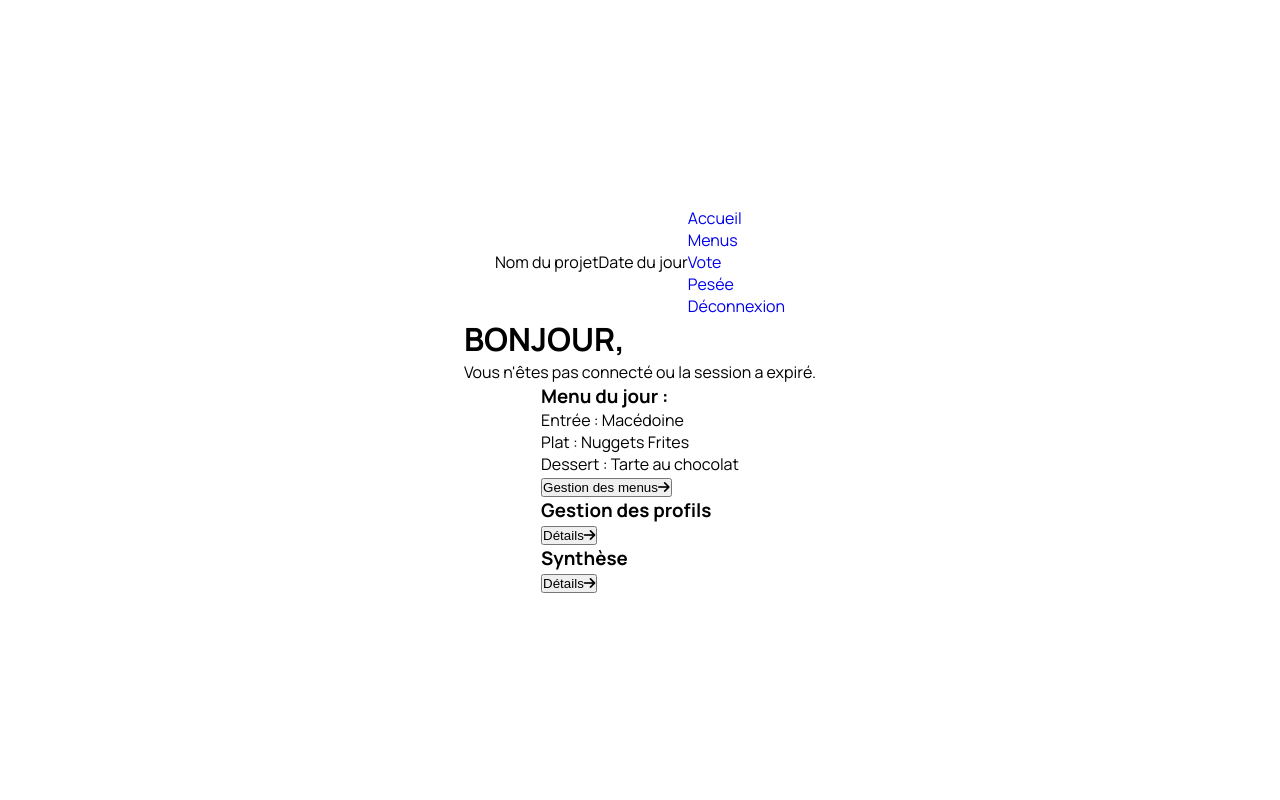
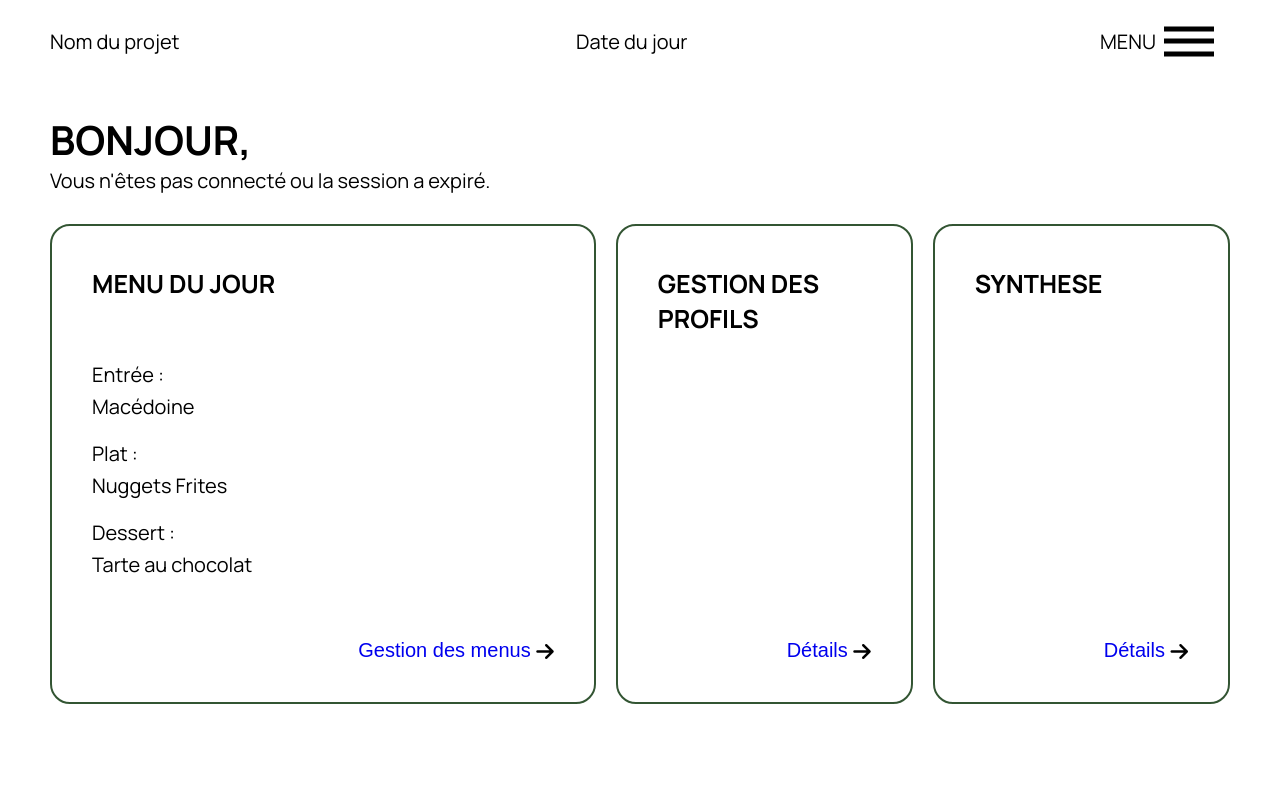
Before and after one commit to Samuelalhadef/BAP2_equipe3, a PHP site: page /Mairie/HTML_Admin_Home.php in a window 1280 px wide. Run offline with PHP 8.4, Linux system fonts and the light colour scheme; data comes from the database, SQL or seed files in the repository.

Commit message:
fix: navbar

```diff
--- a/CSS/globals.css
+++ b/CSS/globals.css
@@ -50,17 +50,120 @@
 }
 
 body {
+    font-family: var(--font-family);
+}
+
+h1{
+    font-size: 40px;
+}
+
+h2{
+    font-size: 35px;
+}
+
+h3{
+    font-size: 25px;
+}
+
+p{
+    font-size: 20px;
+}
+
+/*------------------------ NAVIGATION ------------------------ */
+
+header{
+    display: flex;
+    flex-direction: row;
+    justify-content: space-between;
+    align-items: center;
+    padding: 0 50px;
+}
+
+.off-screen-menu{
+    height: 100vh;
+    width: 100%;
+    max-width: 400px;
+    position: fixed;
+    border-radius: 25px 0 0 25px;
+    top: 0;
+    right: -450px;
     display: flex;
     flex-direction: column;
-    justify-content: center;
+    justify-content: space-around;
+    align-items: start;
+    font-size: 30px;
+    transition: 0.3s ease;
+    background-color: #F5F5F3;
+    gap: 30px;
+    padding: 0 0 0 20px;
+}
+
+.off-screen-menu-item{
+    margin-top: 25px;
+    line-height: 5rem;
+}
+
+.off-screen-menu-plus {
+    align-self: flex-end;
+    padding-right: 50px;
+}
+
+.off-screen-menu-item-text{
+    display: flex;
     align-items: center;
-    height: 100vh;
-    font-family: var(--font-family);
+    justify-content: flex-end;
+    gap: 10px;
+    font-size: 20px;
+}
+
+.off-screen-menu.active{
+    right: 0;
 }
 
 nav{
     display: flex;
-    justify-content: center;
+    flex-direction: row;
     align-items: center;
+    padding: 1rem;
+    display: flex;
+}
+
+.ham-menu{
+    height: 50px;
+    width: 50px;
+    margin-left: auto;
+    position: relative;
+}
+
+.ham-menu span{
+    height: 5px;
     width: 100%;
+    background-color: black;
+    position: absolute;
+    top: 50%;
+    left: 50%;
+    transform: translate(-50%, -50%);
+    transition: 0.3s ease;
 }
+
+.ham-menu span:nth-child(1){
+    top: 25%;
+}
+
+.ham-menu span:nth-child(3){
+    top: 75%;
+}
+
+.ham-menu.active span:nth-child(1){
+    top: 50%;
+    transform: translate(-50%, -50%) rotate(45deg);
+}
+
+.ham-menu.active span:nth-child(2){
+    opacity: 0;
+}
+
+.ham-menu.active span:nth-child(3){
+    top: 50%;
+    transform: translate(-50%, -50%) rotate(-45deg);
+}
--- a/CSS/profils.css
+++ b/CSS/profils.css
@@ -1 +1,53 @@
 @import url("./globals.css");
+
+.name_user_admin{
+    padding: 0 0 0 50px;
+    margin: 30px 0;
+}
+
+.container_profils{
+    display: flex;
+    flex-direction: row;
+    justify-content: center;
+    gap: 20px;
+    width: 100%;
+    padding: 0 50px;
+    height: 60vh;
+}
+
+.menu_recap, .gestion_profils, .synthese{
+    padding: 40px;
+    border: 2px solid var(--secondary);
+    border-radius: 20px;
+}
+
+.menu_recap{
+    display: flex;
+    flex-direction: column;
+    justify-content: space-between;
+    width: 100%;
+}
+
+.menu_container{
+    line-height: 2rem;
+}
+
+.menu_details{
+    margin: 15px 0;
+}
+
+.gestion_profils, .synthese{
+    display: flex;
+    flex-direction: column;
+    justify-content: space-between;
+    width: 50%;
+}
+
+button{
+    display: flex;
+    justify-content: end;
+    align-items: end;
+    background: none;
+    border: none;
+    font-size: 20px;
+}
--- /dev/null
+++ b/JS/nav.js
@@ -0,0 +1,18 @@
+//document.addEventListener("DOMContentLoaded", function () {
+//    const toggleButton = document.querySelector(".menu-toggle");
+//    const menu = document.querySelector(".nav-menu");
+//
+//    toggleButton.addEventListener("click", function () {
+//        const isExpanded = toggleButton.getAttribute("aria-expanded") === "true";
+//        toggleButton.setAttribute("aria-expanded", !isExpanded);
+//        menu.classList.toggle("active");
+//    });
+//});
+
+const hamMenu = document.querySelector('.ham-menu');
+const offScreenMenu = document.querySelector('.off-screen-menu');
+
+hamMenu.addEventListener("click", function () {
+    hamMenu.classList.toggle("active");
+    offScreenMenu.classList.toggle("active");
+});
--- a/Log_Sign/HTML_Inscription.php
+++ b/Log_Sign/HTML_Inscription.php
@@ -18,6 +18,7 @@ if (!isset($_SESSION['csrf_connexion_add']) || empty($_SESSION['csrf_connexion_a
     <title>Connexion</title>
 </head>
 <body>
+    <section class="formulaire_CandI">
         <form action = "PHP_Inscription.php" method = "POST" class="inscription">
             <h2>INSCRIPTION</h2>
             <label for="email">Adresse mail</label>
@@ -29,4 +30,5 @@ if (!isset($_SESSION['csrf_connexion_add']) || empty($_SESSION['csrf_connexion_a
             <input type="hidden" name="token" value="<?= $_SESSION['csrf_connexion_add']; ?>">
             <input type="submit" name="inscrire" value="S'inscrire">
         </form>
+    </section>
 </body>
--- a/Log_Sign/HTML_Log_Sign.php
+++ b/Log_Sign/HTML_Log_Sign.php
@@ -73,7 +73,7 @@ if (!isset($_SESSION['csrf_connexion_add']) || empty($_SESSION['csrf_connexion_a
         </div>
     </section>
 -->
-
+    <section class="formulaire_CandI">
         <form action="PHP_Connexion.php" method="POST" class="connexion">
             <h1>CONNEXION</h1>
             <div class="textbox">
@@ -88,6 +88,9 @@ if (!isset($_SESSION['csrf_connexion_add']) || empty($_SESSION['csrf_connexion_a
             <br>
             <p>Pas de compte ? <a href="HTML_Inscription.php">Inscrivez-vous-ici !</a></p>
         </form>
+    </section>
+
+
 
     <script type="module" src="../JS/connexion.js"></script>
     <script type="module" src="https://unpkg.com/ionicons@7.1.0/dist/ionicons/ionicons.esm.js"></script>
--- a/Mairie/HTML_Admin_Home.php
+++ b/Mairie/HTML_Admin_Home.php
@@ -8,19 +8,37 @@
     <title>Page d'accueil Admin</title>
 </head>
 <body>
-    <nav>
-        <p>Nom du projet</p>
-        <p>Date du jour</p>
-        <ul>
-            <li><a href="HTML_User_Home.php">Accueil</a></li>
-            <li><a href="HTML_User_Menu.php">Menus</a></li>
-            <li><a href="HTML_User_Vote.php">Vote</a></li>
-            <li><a href="HTML_User_Pesee.php">Pesée</a></li>
-            <li><a href="HTML_User_Logout.php">Déconnexion</a></li>
-        </ul>
-    </nav>
+    <header>
+        <p>Nom du projet<p>
+        <p>Date du jour<p>
+        <div>
+            <div class="off-screen-menu">
+                <ul class="off-screen-menu-item">
+                    <li><a href="#">PAGE D'ACCUEIL</a></li>
+                    <li><a href="#">GESTION DES MENUS</a></li>
+                    <li><a href="#">SYNTHESE</a></li>
+                    <li><a href="#">VOTE DU JOUR</a></li>
+                    <li><a href="#">PESEE DU JOUR</a></li>
+                </ul>
+                <ul class="off-screen-menu-plus">
+                    <li class="off-screen-menu-item-text"><a href="#">Paramètres&nbsp;&nbsp;</a><i class="fa-solid fa-gear"></i></li>
+                    <li class="off-screen-menu-item-text"><a href="#">Se déconnecter&nbsp;&nbsp;</a><i class="fa-solid fa-right-from-bracket"></i></li>
+                </ul>
+            </div>
+            <nav>
+                <p>MENU&nbsp;&nbsp;</p>
+                <div class="ham-menu">
+                    <span></span>
+                    <span></span>
+                    <span></span>
+                </div>
+            </nav>
+        </div>
+    </header>
 
-    <div>
+
+
+    <div class="name_user_admin">
         <h1>BONJOUR,</h1>
         <?php
             $servername = "localhost";
@@ -43,9 +61,9 @@
         ?>
     </div>
 
-    <div>
+    <div class="container_profils">
         <div class="menu_recap">
-            <h3>Menu du jour :</h3>
+            <h3>MENU DU JOUR</h3>
             <?php
                 $sql = "SELECT entree, plat, dessert FROM menu ORDER BY id DESC LIMIT 1";
                 $req = $connexion->query($sql);
@@ -62,26 +80,36 @@
                 }
 
                 if (isset($_SESSION['entree']) && isset($_SESSION['plat']) && isset($_SESSION['dessert'])) {
-                    echo "<div>";
-                    echo "<p>Entrée : " . htmlspecialchars($_SESSION['entree']) . "</p>";
-                    echo "<p>Plat : " . htmlspecialchars($_SESSION['plat']) . "</p>";
-                    echo "<p>Dessert : " . htmlspecialchars($_SESSION['dessert']) . "</p>";
+                    echo "<div class='menu_container'>";
+                        echo "<div class='menu_details'>";
+                            echo "<p>Entrée :</p>";
+                            echo "<p>" . htmlspecialchars($_SESSION['entree']) . "</p>";
+                        echo "</div>";
+                        echo "<div class='menu_details'>";
+                            echo "<p>Plat :</p>";
+                            echo "<p>" . htmlspecialchars($_SESSION['plat']) . "</p>";
+                        echo "</div>";
+                        echo "<div class='menu_details'>";
+                            echo "<p>Dessert :</p>";
+                            echo "<p>" . htmlspecialchars($_SESSION['dessert']) . "</p>";
+                        echo "</div>";
                     echo "</div>";
                 }
                 else {
                     echo "<p>Il n'y a pas de menus dans la liste pour le moment</p>";
                 }
             ?>
-            <button>Gestion des menus<i class="fa-solid fa-arrow-right"></i></button>
+            <button><a href="HTML">Gestion des menus&nbsp;</a><i class="fa-solid fa-arrow-right"></i></button>
         </div>
-        <div>
-            <h3>Gestion des profils</h3>
-            <button>Détails<i class="fa-solid fa-arrow-right"></i></button>
+        <div class="gestion_profils">
+            <h3>GESTION DES PROFILS</h3>
+            <button><a href="HTML">Détails&nbsp;</a><i class="fa-solid fa-arrow-right"></i></button>
         </div>
-        <div>
-            <h3>Synthèse</h3>
-            <button>Détails<i class="fa-solid fa-arrow-right"></i></button>
+        <div class="synthese">
+            <h3>SYNTHESE</h3>
+            <button><a href="HTML">Détails&nbsp;</a><i class="fa-solid fa-arrow-right"></i></button>
         </div>
     </div>
+    <script src="../JS/nav.js"></script>
 </body>
 </html>
```
Also changed, not shown: CSS/connexion_inscription.css (+9 -0 lines). Lines whose indentation alone changed are shown as unchanged.
